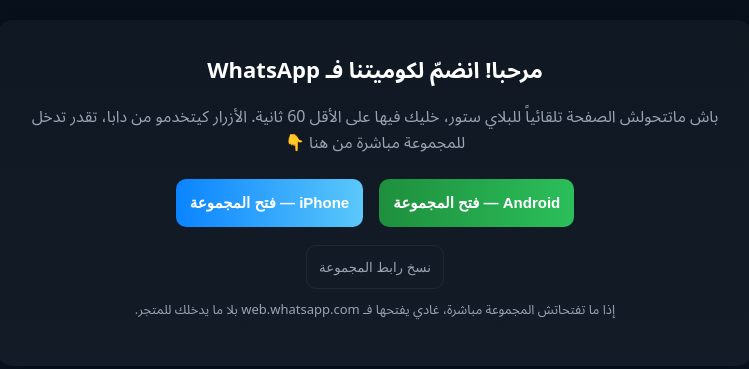
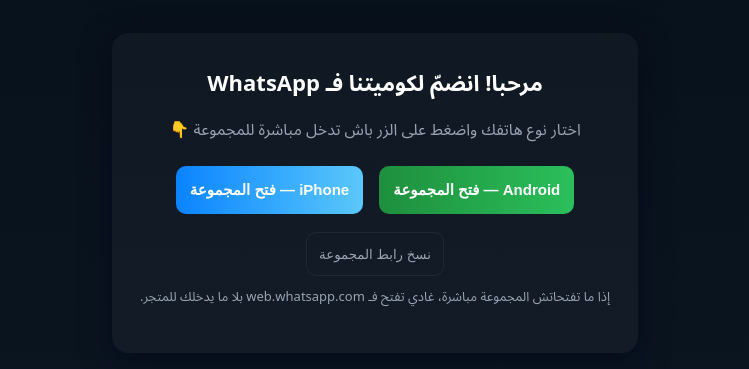
Before and after one commit to groupeecommerce/groupeecommerce, a plain HTML site: page index.html in a window 1280 px wide. Shown: the part 207-576 px from the top of the page, without its empty margins (265-1014 px from the left). Drawn offline with Linux system fonts and the light colour scheme.

Commit message:
Update index.html

```diff
--- a/index.html
+++ b/index.html
@@ -5,16 +5,29 @@
   <meta name="viewport" content="width=device-width,initial-scale=1" />
   <title>انضمّ لكوميتنا — WhatsApp</title>
   <style>
-    :root{
-      --bg:#0f1724;
-      --card:#0b1220;
-      --accent:#25D366;
-      --muted:#9aa4b2;
+    html,body{
+      height:100%;
+      margin:0;
+      font-family:system-ui,-apple-system,"Segoe UI",Roboto,"Noto Sans Arabic",sans-serif;
+      background:linear-gradient(180deg,#071019 0%, #0b1622 100%);
+      color:#fff;
+      display:flex;
+      align-items:center;
+      justify-content:center;
+      padding:20px;
+      box-sizing:border-box;
+      text-align:center;
     }
-    html,body{height:100%;margin:0;font-family:system-ui,-apple-system,"Segoe UI",Roboto,"Noto Sans Arabic",sans-serif;background:linear-gradient(180deg,#071019 0%, #0b1622 100%);color:#fff;display:flex;align-items:center;justify-content:center;padding:20px;box-sizing:border-box}
-    .card{width:100%;max-width:700px;background:rgba(255,255,255,0.03);padding:28px;border-radius:16px;box-shadow:0 8px 30px rgba(2,6,23,0.6);text-align:center}
+    .card{
+      width:100%;
+      max-width:700px;
+      background:rgba(255,255,255,0.03);
+      padding:28px;
+      border-radius:16px;
+      box-shadow:0 8px 30px rgba(2,6,23,0.6);
+    }
     h1{margin:0 0 10px 0;font-size:22px}
-    p{margin:0 0 18px 0;color:var(--muted);line-height:1.6}
+    p{margin:0 0 18px 0;color:#9aa4b2;line-height:1.6}
     .btn{
       min-width:180px;
       height:48px;
@@ -36,15 +49,23 @@
     .btn:active{transform:translateY(1px)}
     .android{background:linear-gradient(90deg,#1e8f3d,#2bbf5b);}
     .ios{background:linear-gradient(90deg,#0a84ff,#5ac8fa);}
-    .copy{background:transparent;border:1px solid rgba(255,255,255,0.06);color:var(--muted);height:44px;padding:0 12px;border-radius:10px;margin-top:12px}
-    .small{font-size:13px;color:var(--muted)}
+    .copy{
+      background:transparent;
+      border:1px solid rgba(255,255,255,0.06);
+      color:#9aa4b2;
+      height:44px;
+      padding:0 12px;
+      border-radius:10px;
+      margin-top:12px;
+    }
+    .small{font-size:13px;color:#9aa4b2}
     .success{color:#4ade80}
   </style>
 </head>
 <body>
   <div class="card" role="main">
     <h1>مرحبا! انضمّ لكوميتنا فـ WhatsApp</h1>
-    <p>باش ماتتحولش الصفحة تلقائياً للبلاي ستور، خليك فيها على الأقل 60 ثانية. الأزرار كيتخدمو من دابا، تقدر تدخل للمجموعة مباشرة من هنا 👇</p>
+    <p>اختار نوع هاتفك واضغط على الزر باش تدخل مباشرة للمجموعة 👇</p>
 
     <button id="androidBtn" class="btn android">Android — فتح المجموعة</button>
     <button id="iosBtn" class="btn ios">iPhone — فتح المجموعة</button>
@@ -54,10 +75,13 @@
       <div id="copyStatus" class="small"></div>
     </div>
 
-    <p class="small" style="margin-top:10px;">إذا ما تفتحاتش المجموعة مباشرة، غادي يفتحها فـ web.whatsapp.com بلا ما يدخلك للمتجر.</p>
+    <p class="small" style="margin-top:10px;">
+      إذا ما تفتحاتش المجموعة مباشرة، غادي تفتح فـ web.whatsapp.com بلا ما يدخلك للمتجر.
+    </p>
   </div>
 
   <script>
+    // رابط المجموعة ديالك
     const GROUP_LINK = "https://chat.whatsapp.com/Hyqgqz3nEg89SwbJ8EIoWq?mode=wwt";
 
     const androidBtn = document.getElementById('androidBtn');
@@ -96,11 +120,6 @@
         copyStatus.className = "small";
       }
     });
-
-    // خليك فـ الصفحة على الأقل 60 ثانية (ما كاينش تحويل تلقائي)
-    setTimeout(() => {
-      console.log("سلات 60 ثانية — تقدر تدير أي شيء بعد.");
-    }, 60000);
   </script>
 </body>
 </html>
```
